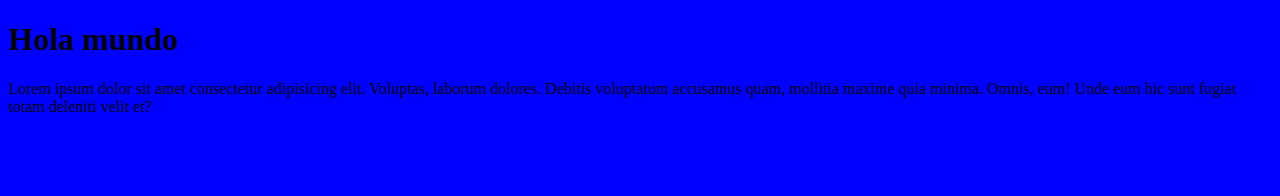
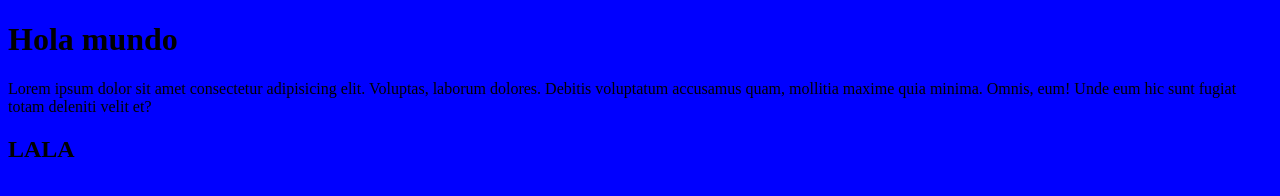
Before and after one commit to Cynthiag3/Test-comandos-bash, a plain HTML site: page index.html in a window 1280 px wide. Drawn offline with Linux system fonts and the light colour scheme.

Commit message:
agregue un h2

```diff
--- a/index.html
+++ b/index.html
@@ -14,5 +14,6 @@
       dolores. Debitis voluptatum accusamus quam, mollitia maxime quia minima.
       Omnis, eum! Unde eum hic sunt fugiat totam deleniti velit et?
     </p>
+    <h2>LALA</h2>
   </body>
 </html>
```
